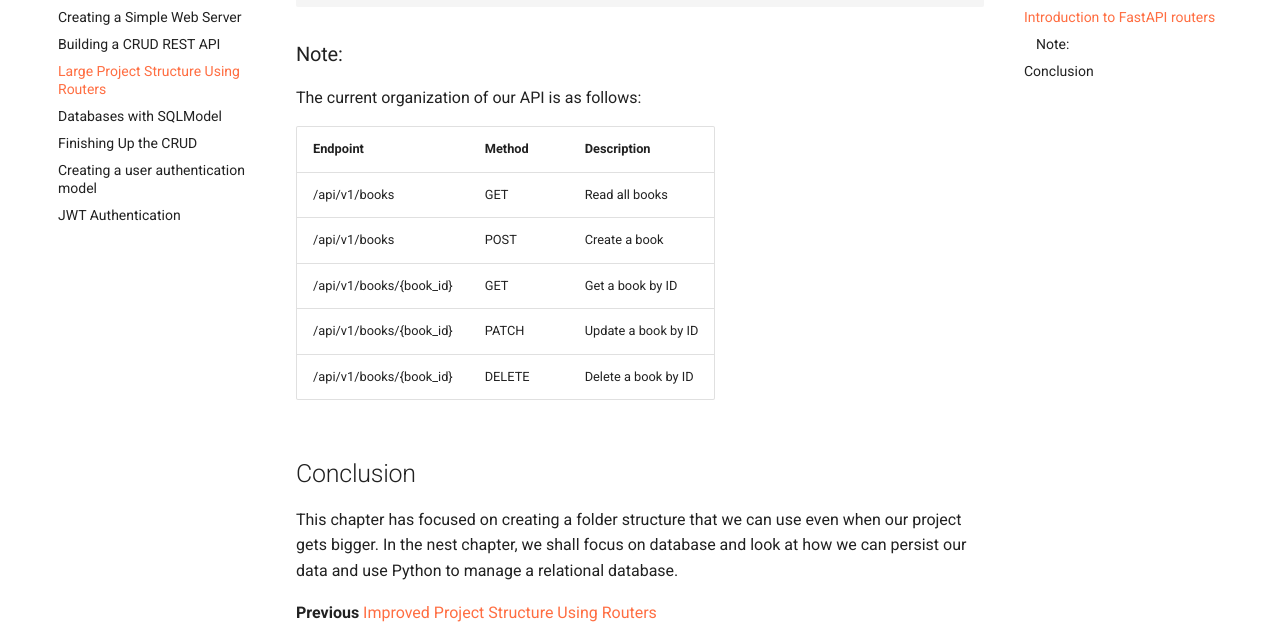
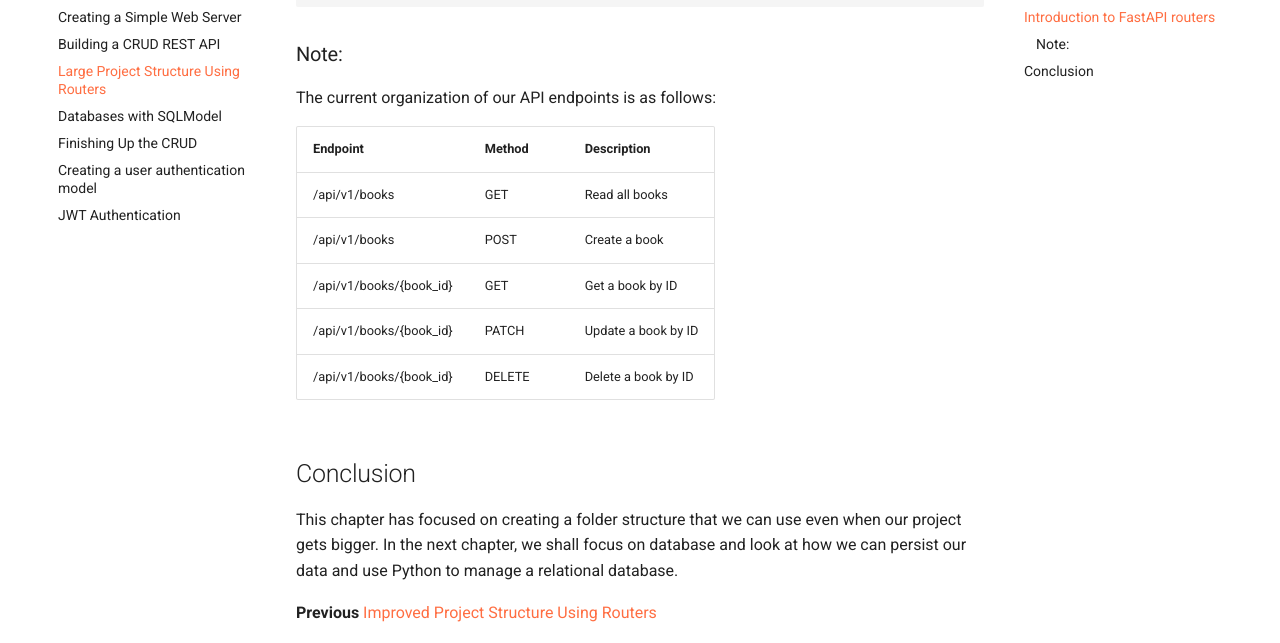
Before and after one commit to jod35/fastapi-beyond-crud-docs, an MkDocs documentation site: the page built from docs/chapter4.md, in a window 1280 px wide and 900 px high, scrolled down 6757 px. Shown: the part 172-815 px from the top of the window. Built offline with MkDocs 1.6.1 and Material for MkDocs 9.7.7, drawn with Linux system fonts in a browser that asks for light colours; comment, search, counter and statistics services are not loaded; some of the changed text lies outside the part shown.

Commit message:
edit chapter 5, fix spelling and grammar errors

```diff
--- a/docs/chapter4.md
+++ b/docs/chapter4.md
@@ -323,7 +323,7 @@ INFO     Found importable FastAPI app
 
 ### Note:
 
-The current organization of our API is as follows:
+The current organization of our API endpoints is as follows:
 
 | Endpoint	| Method |	Description |
 |-----------|--------|--------------|
@@ -335,7 +335,7 @@ The current organization of our API is as follows:
 
 
 ## Conclusion
-This chapter has focused on creating a folder structure that we can use even when our project gets bigger. In the nest chapter, we shall focus on database and look at how we can persist our data and use Python to manage a relational database.
+This chapter has focused on creating a folder structure that we can use even when our project gets bigger. In the next chapter, we shall focus on database and look at how we can persist our data and use Python to manage a relational database.
 
 **Previous** [Improved Project Structure Using Routers](./chapter4.md)
 
```
Also changed, not shown: other parts of docs/chapter4.md (+5 -5 lines), site/chapter4/index.html, site/search/search_index.json.
